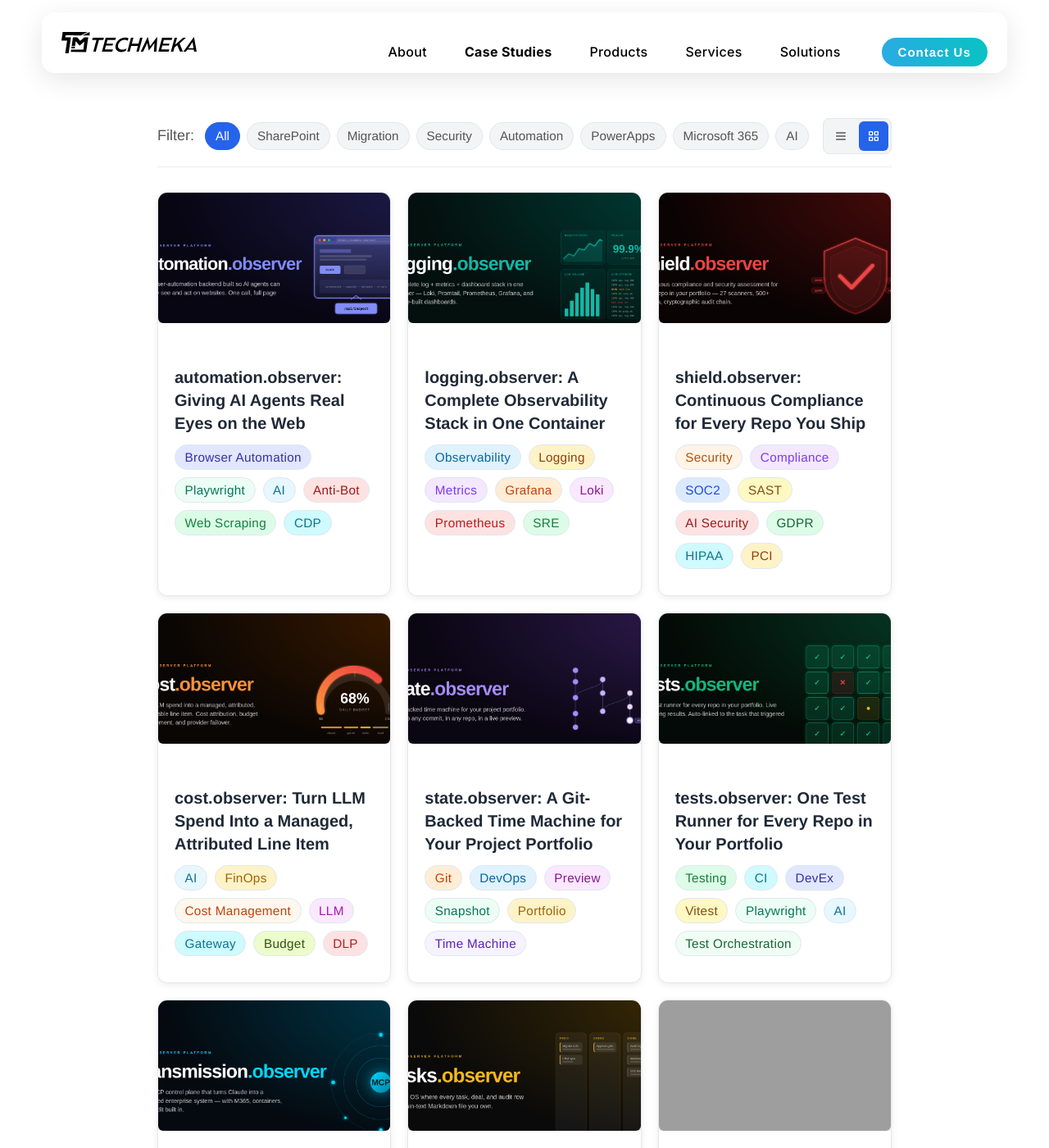
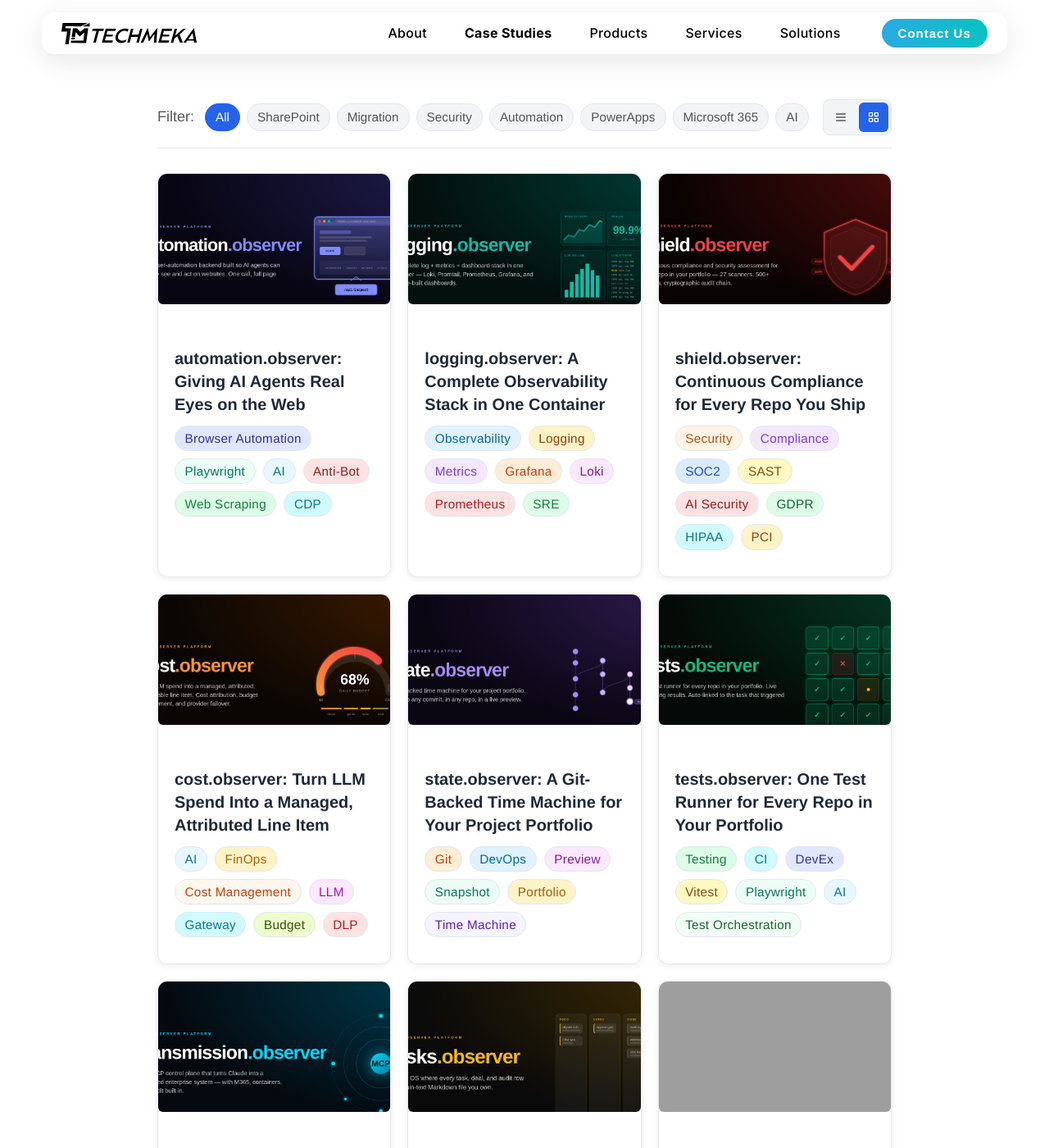
Before and after one commit to Techmeka/blog, a Jekyll site: the page built from docs/index.html, in a window 1280 px wide and 1400 px high. Shown: the whole window at 82% size. Built offline with Jekyll 4.4.1, drawn with Linux system fonts in a browser that asks for light colours; grey boxes are pictures that could not be loaded.

Commit message:
[Whitepaper] Fix nav vertical centering — override legacy nav margin-top
The Jekyll Now template has `nav { margin-top: 23px }` at line ~255 of
style.scss with a `@TODO: Vertically middle align` comment. That rule
was cascading onto .tm-mainsite-nav, pushing the nav row 11px below the
vertically-centered logo AND inflating the header height by 23px.

Override to 0 on .tm-mainsite-nav (also zero float). Header drops from
~78px to ~55px and the logo + nav + CTA all land on the same baseline.

```diff
--- a/docs/assets/css/style.scss
+++ b/docs/assets/css/style.scss
@@ -669,6 +669,10 @@
   display: flex;
   align-items: center;
   gap: 20px;
+  // Override the legacy global `nav { margin-top: 23px }` rule (line ~255)
+  // that was pushing the nav row below the vertically-centered logo.
+  margin-top: 0;
+  float: none;
 
   ul {
     display: flex;
```
